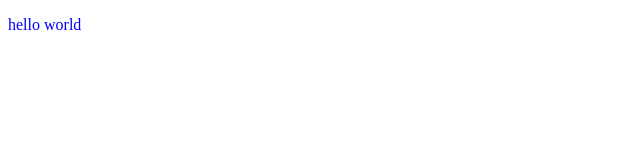
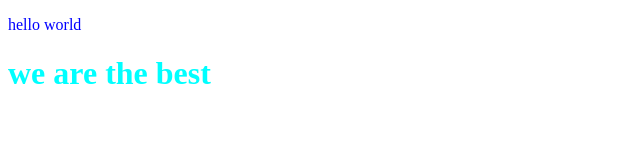
Before and after one commit to bhagadeakshay/newRepo, a plain HTML site: page index.html in a window 1280 px wide. Shown: the whole page, without its empty margins (0-640 px from the left). Drawn offline with Linux system fonts and the light colour scheme.

Commit message:
add h1 and css

```diff
--- a/index.html
+++ b/index.html
@@ -8,5 +8,6 @@
 </head>
 <body>
   <p>hello world</p>
+  <h1>we are the best</h1>
 </body>
 </html>
--- a/styles.css
+++ b/styles.css
@@ -1,3 +1,6 @@
 p{
   color: blue;
 }
+h1{
+  color: aqua;
+}
```
